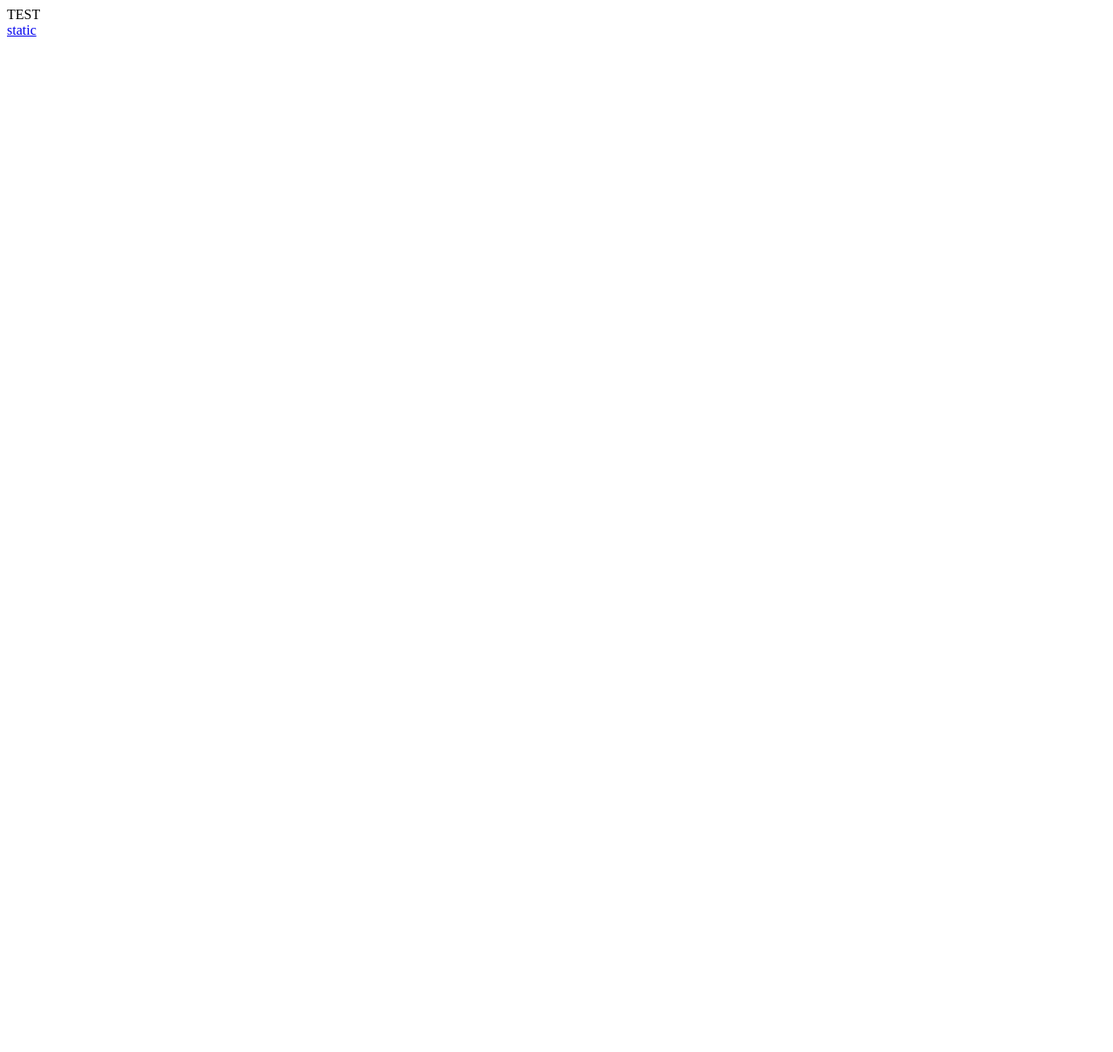
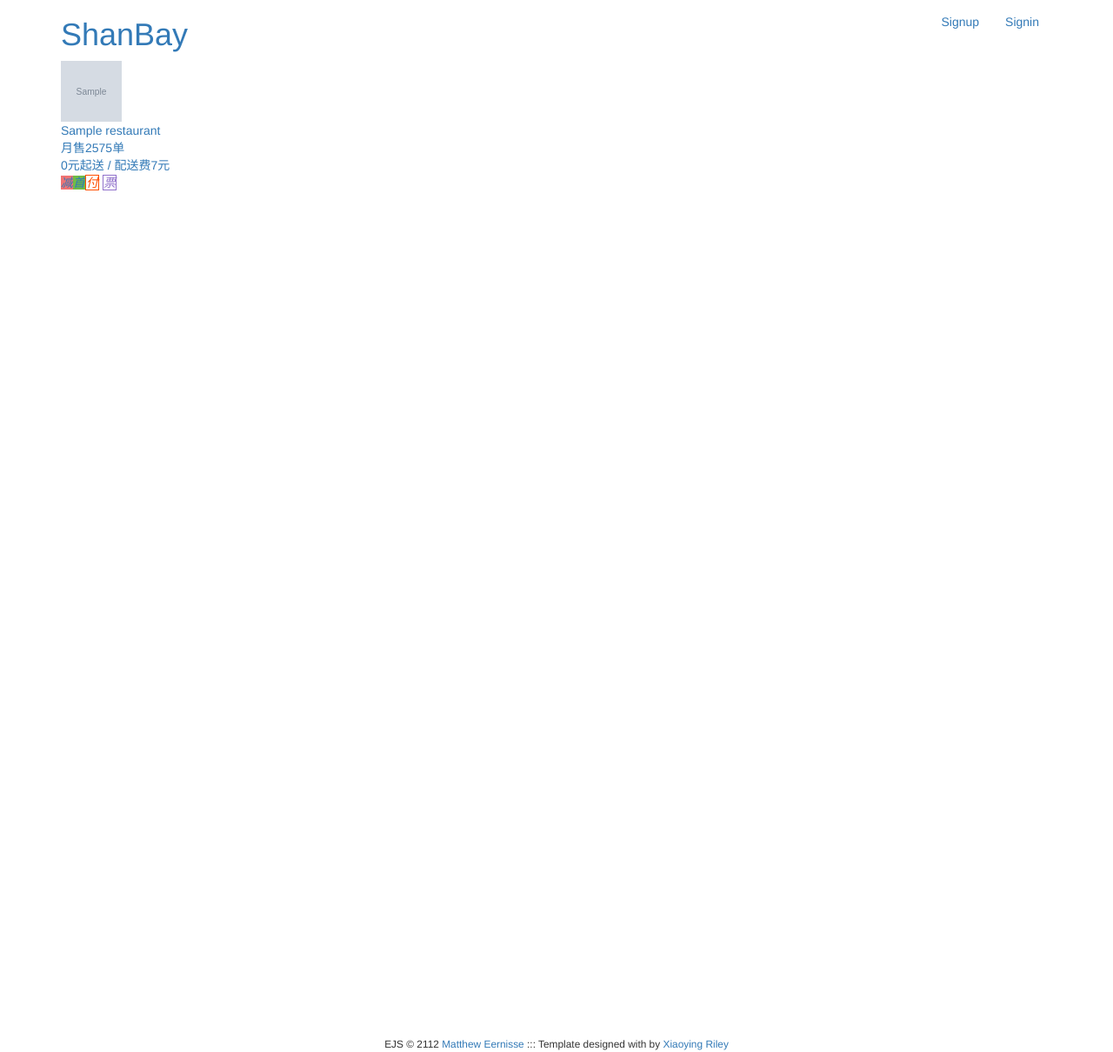
Before and after one commit to flyingKite0124/Shanbay, a Django app: page /customer/index in a window 1280 px wide. Before the commit the page is almost empty. Shown: the whole page at 87% size. Before the commit the page ends 42 px from the top, so only its background shows below. Run offline with Django 3.2, Linux system fonts and the light colour scheme; tables that the repository leaves empty hold one stand-in row (values such as "Sample post"); grey boxes marked "Sample" are stand-in pictures; parts of the project's set-up code (start-up, migrations or seed data) failed here and were passed over; some libraries are stand-ins or nearby versions.

Commit message:
add one line

```diff
--- a/templates/customer/header.html
+++ b/templates/customer/header.html
@@ -0,0 +1,76 @@
+<!DOCTYPE html>
+<html lang="zh-CN">
+  <head>
+   <meta charset="utf-8">
+    <meta http-equiv="X-UA-COMPATIBLE" content="IE=edge">
+    <meta name="viewport" content="width=device-width, initial-scale=1">
+
+    <title>main page</title>
+
+    <link rel="stylesheet" type="text/css" href="/static/common/bootstrap/css/bootstrap.min.css"/>
+<!--     <link href='http://fonts.googleapis.com/css?family=Lato:300,400,300italic,400italic' rel='stylesheet'>
+    <link href='http://fonts.googleapis.com/css?family=Montserrat:400,700' rel='stylesheet'> -->
+
+    <!-- Plugins CSS -->
+    <link rel="stylesheet" href="/static/customer/cssfont-awesome.css">
+    <link rel="stylesheet" href="/static/customer/css/prism.css">
+    <!-- Theme CSS -->
+    <link id="theme-style" rel="stylesheet" href="/static/customer/css/style-2.css">
+    <link href="/static/customer/css/ele.css" rel="stylesheet">
+
+    <link href="/static/customer/css/ele2.css" rel="stylesheet">
+
+
+  </head>
+
+  <body>
+	<header id="header" class="header">
+	    <div class="container">
+	        <h1 class="logo pull-left">
+	            <a class="scrollto" href="#promo">
+	                <span class="logo-title">ShanBay</span>
+	            </a>
+	        </h1><!--//logo-->
+	        <nav id="main-nav" class="main-nav navbar-right" role="navigation">
+	            <div class="navbar-header">
+	                <button class="navbar-toggle" type="button" data-toggle="collapse" data-target="#navbar-collapse">
+	                    <span class="sr-only">Toggle navigation</span>
+	                    <span class="icon-bar"></span>
+	                    <span class="icon-bar"></span>
+	                    <span class="icon-bar"></span>
+	                </button><!--//nav-toggle-->
+	            </div><!--//navbar-header-->
+	            <div class="navbar-collapse collapse" id="navbar-collapse">
+	                <ul class="nav navbar-nav">
+	                    <li class="nav-item sr-only active"><a class="scrollto" href="#promo">Home</a></li>
+	                    {% if issigned %}
+	                    <li class="nav-item">
+	                    	<a class="scrollto" href="/customer/profile">{{ customer.phone }}</a>
+	                    </li>
+	                    <li class="nav-item">
+	                    	<a class="scrollto btn"  onclick="log_out()">logout</a>
+	                    </li>
+	                    {% else %}
+	                    <li class="nav-item"><a class="scrollto" href="/customer/sign#signup">Signup</a></li>
+	                    <li class="nav-item"><a class="scrollto" href="/customer/sign#signin">Signin</a></li>
+	                    {% endif %}
+	                </ul><!--//nav-->
+	            </div><!--//navabr-collapse-->
+	        </nav><!--//main-nav-->
+	    </div>
+	</header>
+  	{% block content %}
+    {% endblock %}
+
+<footer class="footer">
+        <div class="container text-center">
+            <small class="copyright">EJS © 2112 <a href="http://twitter.com/mde">Matthew Eernisse</a> ::: Template designed with <i class="fa fa-heart"></i> by <a href="http://themes.3rdwavemedia.com" target="_blank">Xiaoying Riley</a></small>
+        </div><!--//container-->
+    </footer>
+
+    <script src="/static/common/js/jquery.min.js"></script>
+    <script src="/static/common/js/csrf.js"></script>
+    <script src="/static/common/bootstrap/js/bootstrap.min.js"></script>
+    <script src="/static/customer/js/logout.js"></script>
+  </body>
+</html>
--- a/templates/customer/index.html
+++ b/templates/customer/index.html
@@ -1,4 +1,43 @@
-{% load staticfiles %}
-TEST
-<br>
-<a href="{% static 'common/js/jquery.min.js' %}">static</a>
+ {% extends "customer/header.html" %}
+
+{% block content %}
+
+<div class="container ng-scope" ng-show = "!recentBoughtOnly">
+<div class="place-rstbox clearfix">
+	<div style="height: 1120px;" class="clearfix">
+	   {% for restaurant in restaurants.open %}
+		<a class="rstblock" href = "/customer/restaurant?rest_id={{ restaurant.id }}">
+			<div class="rstblock-logo">
+				<img src={{restaurant.logo_path}} alt="老娘舅（杭州黄龙餐厅）" class="rstblock-logo-icon" height="70" width="70">
+					<div class="elemeicon elemeicon-premiumsign rstblock-logo-premiumsign">
+					</div>
+			</div>
+			<div class="rstblock-content">
+				<div class="rstblock-title">{{ restaurant.name}}
+				</div>
+				<div class="starrating icon-star">
+					<span class="icon-star" style="width:90%;">
+					</span>
+				</div>
+				<span class="rstblock-monthsales">月售2575单
+				</span>
+			<div class="rstblock-cost">0元起送 / 配送费7元</div>
+			<div class="rstblock-activity"><i style="background:#f07373;">减</i><i style="background:#70bc46;">首</i><i style="background:#fff;color:#FF4E00;border:1px solid;padding:0;">付</i>
+			<i style="background:#fff;color:#9071CB;border:1px solid;padding:0;">票</i>
+			</div>
+	</div>
+	</a>
+<!-- 	{% endfor %} -->
+	</div>
+	</div>
+	</div>
+<!-- 	<div ng-show="rstStream.status === 'LOADING'" loading="" content="正在载入更多商家..." type="normal" class="loading ng-binding ng-isolate-scope ng-hide">
+	<img ng-if="type==='normal'" class="normal ng-scope" src="//static11.elemecdn.com/eleme/desktop/media/img/loading.64a249.gif" alt="正在加载">正在载入更多商家...</div>
+	<div class="" id="fetchMoreRst" ng-hide="rstStream.status === 'LOADING' || rstStream.status === 'COMPLETE'">点击加载更多商家...</div>
+	<div class="place-rstbox-nodata ng-hide" ng-show="rstStream.status === 'COMPLETE' &amp;&amp; !filteredRestaurants.length">
+		<img class="nodata" src="//static11.elemecdn.com/eleme/desktop/media/img/icon-restaurant.b3a359.png" alt="找不到商家" width="100">
+		<div class="typo-small">附近没有找到符合条件的商家，换个筛选条件试试吧</div>
+	</div>
+</div> -->
+
+{% endblock %}
```
